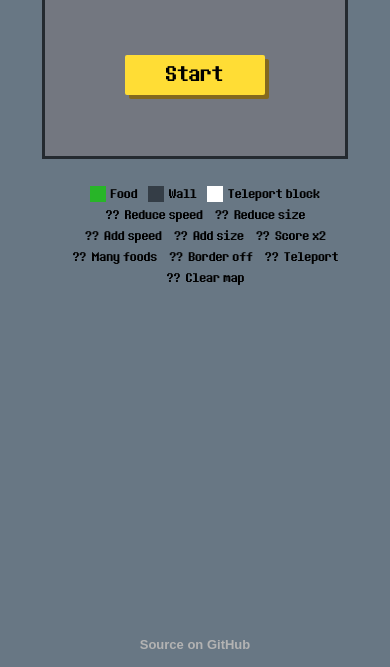
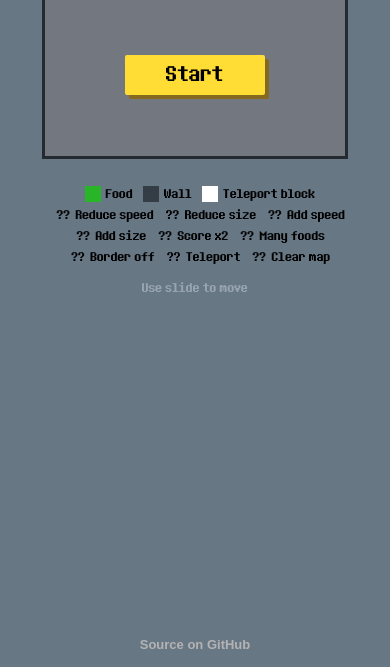
Before and after one commit to LexSerest/aaasnake, a plain HTML site: page index.html in a window 390 px wide. Shown: the part 177-844 px from the top of the page. Drawn offline with Linux system fonts and the light colour scheme.

Commit message:
blockinfo elem

```diff
--- a/index.html
+++ b/index.html
@@ -44,6 +44,7 @@
         </div>
         <div class="timers" id="timers"></div>
       </div>
+      <div class="blockright">
         <div class="legends">
           <div><div class="eat" style="background: #28b528"></div><span>Food</span></div>
           <div><div class="eat" style="background: #343D46"></div><span>Wall</span></div>
@@ -57,13 +58,21 @@
           <div><div class="eat notopens notopen" data-name="border_off"></div><span>Border off</span></div>
           <div><div class="eat notopens notopen" data-name="teleport"></div><span>Teleport</span></div>
           <div><div class="eat notopens notopen" data-name="clearwall"></div><span>Clear map</span></div>
-        <div class="grayinfo">
+        </div>
+        <div class="blockinfo">
+          <div class="pc">
             <span>Move - arrow</span>
             <span>Space - Pause</span>
             <span>Return - Start/Restart</span>
           </div>
+
+          <div class="mobile">
+            <span>Use slide to move</span>
           </div>
         </div>
+      </div>
+    </div>
+
   </main>
   <footer>
     <a href="https://github.com/aaasnake/aaasnake.github.io">Source on GitHub</a>
--- a/static/style.scss
+++ b/static/style.scss
@@ -130,13 +130,26 @@ h1.h1-title {
     margin: 0 3px;
   }
 }
-.grayinfo {
+.blockinfo {
   font-size: 13px;
   color: #99a6b1;
   word-wrap: break-word;
+  margin-left: 10px;
   margin-top: 10px !important;
-  flex-direction: column;
+
+  div {
+    flex-direction: column;
+    display: flex;
+  }
+
+  .mobile {
+    display: none;
+    margin: 10px 0;
+    text-align: center;
+  }
 }
+
+
 .eat {
   margin-right: 5px;
   height: 16px;
@@ -185,14 +198,21 @@ h1.h1-title {
     flex-wrap: wrap;
     justify-content: center;
     padding-top: 5px;
+    margin: 0;
 
     > div {
       margin-left: 10px;
     }
   }
 
-  .grayinfo{
+  .blockinfo {
+    margin-left: 0;
+  }
+  .blockinfo .pc {
     display: none !important;
+  }
+  .blockinfo .mobile {
+    display: flex;
   }
 }
 
```
Also changed, not shown: static/style.css, 1 other file. Lines whose indentation alone changed are shown as unchanged.
